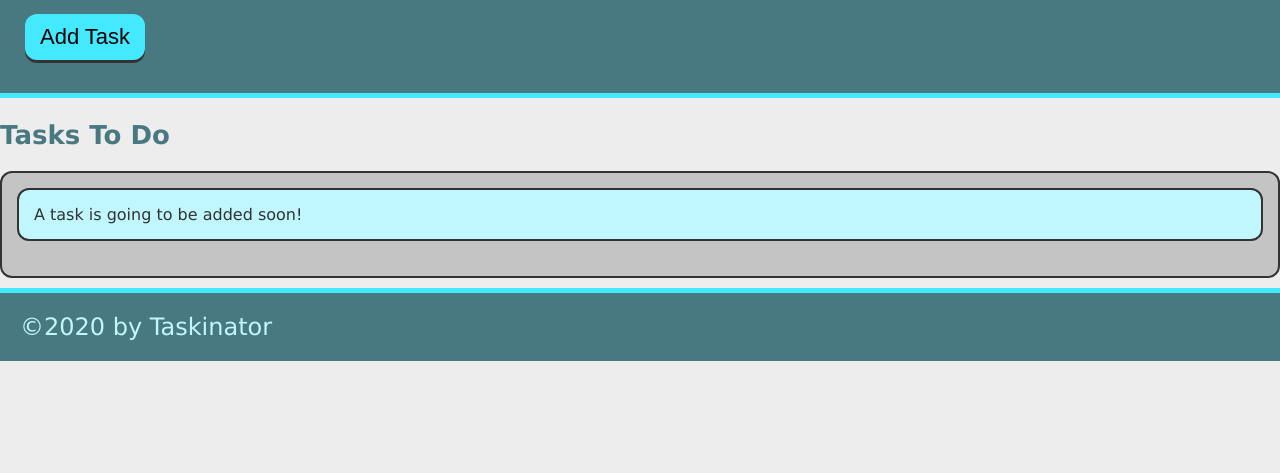
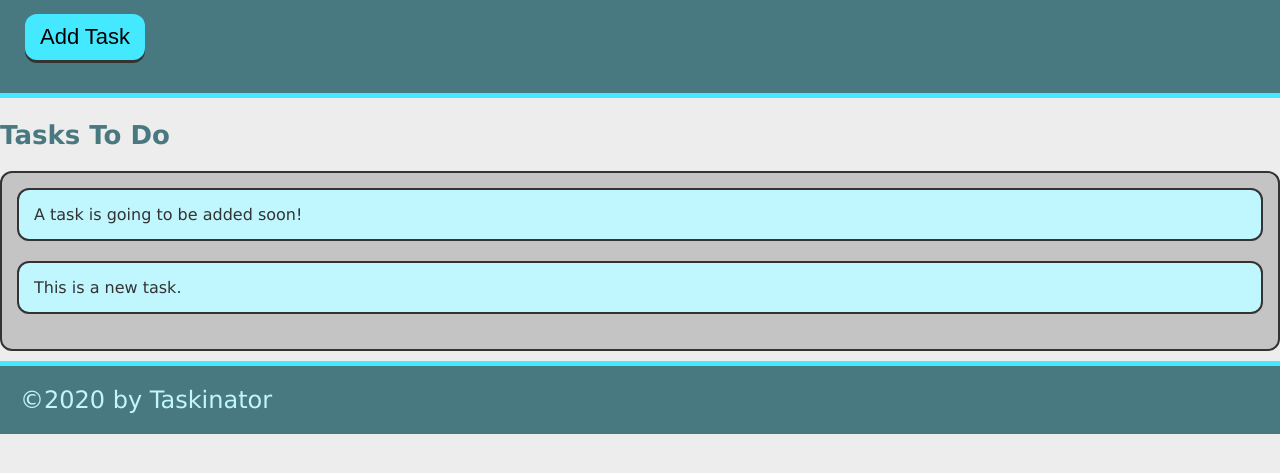
Before and after one commit to HighDynamics/taskinator, a plain HTML site: page index.html in a window 1280 px wide. Both pictures are taken after a click on the button "Add Task". Shown: the part 115-588 px from the top of the page. Drawn offline with Linux system fonts and the light colour scheme.

Commit message:
add ability to add task

```diff
--- a/assets/js/script.js
+++ b/assets/js/script.js
@@ -0,0 +1,11 @@
+var buttonEl = document.querySelector("#save-task");
+var tasksToDoEl = document.querySelector("#tasks-to-do");
+
+var createTaskHandler = function(){
+    var listItemEl = document.createElement("li");
+    listItemEl.className = "task-item"
+    listItemEl.textContent = "This is a new task."
+    tasksToDoEl.appendChild(listItemEl)
+}
+
+buttonEl.addEventListener("click", createTaskHandler)
--- a/index.html
+++ b/index.html
@@ -11,12 +11,12 @@
     <header>
         <h1 class="page-title">Taskinator</h1>
         <p>Click the button below to add a new task!</p>
-        <button class="btn">Add Task</button>
+        <button class="btn" id="save-task">Add Task</button>
     </header>
     <main>
         <section>
         <h2 class="list-title">Tasks To Do</h2>
-        <ul class="task-list">
+        <ul class="task-list" id="tasks-to-do">
             <li class="task-item">A task is going to be added soon!</li>
         </ul>
         </section>
```
